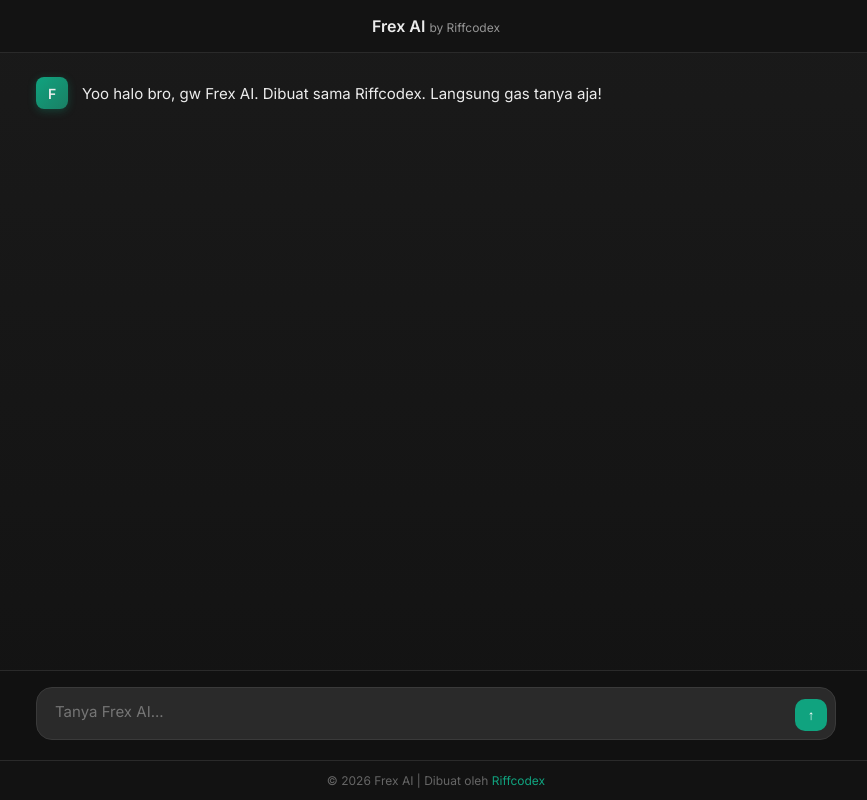
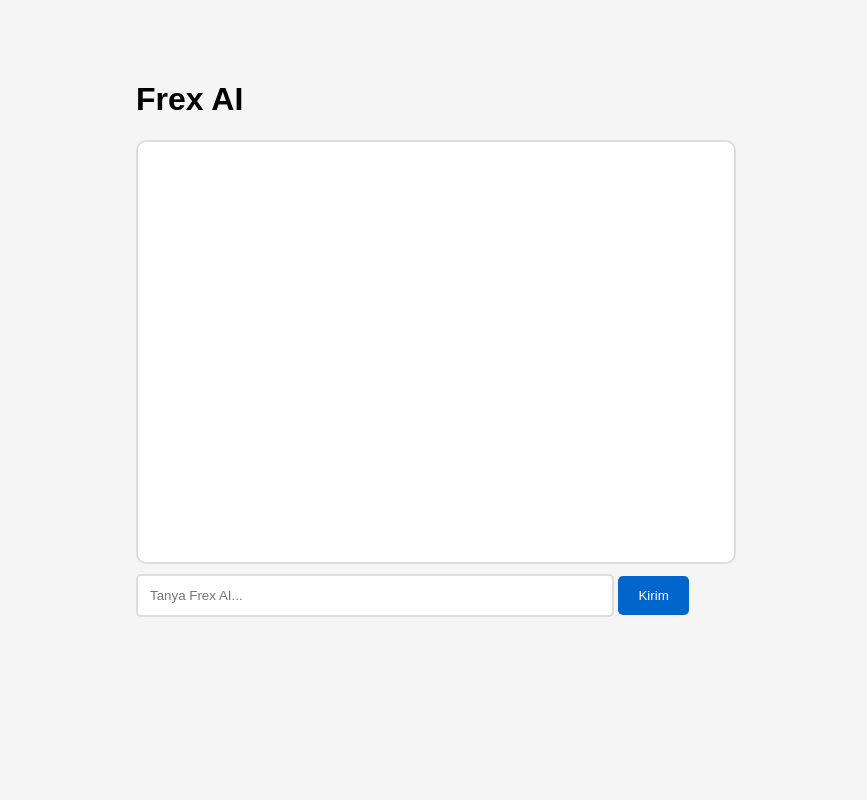
Before and after one commit to Riffcodex/Frex-Ai, a plain HTML site: page index.html in a window 1280 px wide. Shown: the whole page, without its empty margins (204-1071 px from the left). Drawn offline with Linux system fonts and the light colour scheme.

Commit message:
Fix Frex AI

```diff
--- a/index.html
+++ b/index.html
@@ -1,265 +1,89 @@
 <!DOCTYPE html>
-<html lang="id">
+<html>
 <head>
+    <title>Frex AI</title>
     <meta charset="UTF-8">
-  <meta name="viewport" content="width=device-width, initial-scale=1.0">
-  <title>Frex AI - Dibuat oleh Riffcodex</title>
     <style>
-    @import url('https://fonts.googleapis.com/css2?family=Inter:wght@400;500;600&display=swap');
-    * { margin: 0; padding: 0; box-sizing: border-box; }
-    body {
-      font-family: 'Inter', system-ui, sans-serif;
-      background: linear-gradient(180deg, #1a1a1a 0%, #121212 100%);
-      color: #ececec;
-      height: 100vh;
-      display: flex;
-      flex-direction: column;
-      overflow: hidden;
-    }
-    header {
-      padding: 16px;
-      text-align: center;
-      border-bottom: 1px solid #2a2a2a;
-      font-weight: 600;
-      background: rgba(18,18,18,0.8);
-      backdrop-filter: blur(10px);
-      position: sticky;
-      top: 0;
-      z-index: 10;
-    }
-    header span { font-size: 12px; opacity: 0.6; font-weight: 400; }
-    #chat {
-      flex: 1;
-      overflow-y: auto;
-      padding: 24px 16px;
-      display: flex;
-      flex-direction: column;
-      gap: 24px;
-      scroll-behavior: smooth;
-    }
-    #chat::-webkit-scrollbar { width: 6px; }
-    #chat::-webkit-scrollbar-thumb { background: #444; border-radius: 10px; }
- .msg {
-      max-width: 800px;
-      margin: 0 auto;
-      width: 100%;
-      display: flex;
-      gap: 14px;
-      animation: fadeIn 0.4s ease-out;
-    }
-    @keyframes fadeIn {
-      from { opacity: 0; transform: translateY(10px); }
-      to { opacity: 1; transform: translateY(0); }
-    }
- .avatar {
-      width: 32px;
-      height: 32px;
-      border-radius: 8px;
-      background: linear-gradient(135deg, #10a37f, #1a7f64);
-      display: flex;
-      align-items: center;
-      justify-content: center;
-      font-size: 14px;
-      font-weight: 600;
-      flex-shrink: 0;
-      box-shadow: 0 2px 8px rgba(16,163,127,0.3);
-    }
- .user.avatar {
-      background: linear-gradient(135deg, #5436da, #3d26a0);
-      box-shadow: 0 2px 8px rgba(84,54,218,0.3);
-    }
- .text {
-      line-height: 1.7;
-      white-space: pre-wrap;
-      padding-top: 4px;
-      font-size: 15px;
-    }
-    #form {
-      padding: 16px 16px 20px;
-      border-top: 1px solid #2a2a2a;
-      background: rgba(18,18,18,0.8);
-      backdrop-filter: blur(10px);
-    }
-    #input-wrap {
-      max-width: 800px;
-      margin: 0 auto;
-      position: relative;
-      background: #2a2a2a;
-      border-radius: 16px;
-      border: 1px solid #3a3a3a;
-      transition: all 0.2s;
-    }
-    #input-wrap:focus-within {
-      border-color: #10a37f;
-      box-shadow: 0 0 0 2px rgba(16,163,127,0.2);
-    }
-    #input {
-      width: 100%;
-      padding: 14px 50px 14px 18px;
-      border-radius: 16px;
-      border: none;
-      background: transparent;
-      color: #fff;
-      font-size: 15px;
-      font-family: inherit;
-      resize: none;
-      max-height: 200px;
-      outline: none;
-    }
-    #send {
-      position: absolute;
-      right: 8px;
-      bottom: 8px;
-      background: #10a37f;
-      border: none;
-      width: 32px;
-      height: 32px;
-      border-radius: 10px;
-      cursor: pointer;
-      color: #fff;
-      font-weight: bold;
-      display: flex;
-      align-items: center;
-      justify-content: center;
-      transition: all 0.2s;
-    }
-    #send:hover:not(:disabled) {
-      background: #0d8c6d;
-      transform: scale(1.05);
-    }
-    #send:disabled {
-      background: #444;
-      cursor: not-allowed;
-      opacity: 0.5;
-    }
-    footer {
-      text-align: center;
-      padding: 12px;
-      font-size: 12px;
-      color: #666;
-      border-top: 1px solid #2a2a2a;
-      background: rgba(18,18,18,0.8);
-    }
-    footer a {
-      color: #10a37f;
-      text-decoration: none;
-    }
-.typing {
-      display: inline-block;
-      width: 8px;
-      height: 8px;
-      border-radius: 50%;
-      background: #10a37f;
-      animation: typing 1.4s infinite;
-      margin-left: 4px;
-    }
-    @keyframes typing {
-      0%, 60%, 100% { opacity: 0.3; }
-      30% { opacity: 1; }
-    }
+        body{font-family:Arial;max-width:600px;margin:40px auto;padding:20px;background:#f5f5f5}
+        #chat{border:2px solid #ddd;height:400px;overflow-y:scroll;padding:10px;margin:10px 0;background:white;border-radius:10px}
+       .user{text-align:right;color:#0066cc;margin:8px 0}
+       .ai{text-align:left;color:#009900;margin:8px 0}
+        input{width:75%;padding:12px;border:2px solid #ddd;border-radius:5px}
+        button{padding:12px 20px;background:#0066cc;color:white;border:none;border-radius:5px;cursor:pointer}
     </style>
 </head>
 <body>
-  <header>Frex AI <span>by Riffcodex</span></header>
+    <h1>Frex AI</h1>
     <div id="chat"></div>
-  <form id="form">
-    <div id="input-wrap">
-      <textarea id="input" rows="1" placeholder="Tanya Frex AI..."></textarea>
-      <button id="send" type="submit">↑</button>
-    </div>
-  </form>
-  <footer>
-    © 2026 Frex AI | Dibuat oleh <a href="https://github.com/Riffcodex" target="_blank">Riffcodex</a>
-  </footer>
+    <input id="pesan" placeholder="Tanya Frex AI..." />
+    <button onclick="gas()">Kirim</button>
 
 <script>
-    const API_KEY = "AQ.Ab8RN6Lim4npkkee4XEETRnIR2_wJiW0H0YprQ9mChFXVjtQXg";
-    const chat = document.getElementById("chat");
-    const input = document.getElementById("input");
-    const send = document.getElementById("send");
-    const form = document.getElementById("form");
+const API_KEY = "AQ.Ab8RN6IIvQkrp4_uwKaGdc28NDdDnzifyQpQllGAnprCkzP1MA";
 
-    let history = [];
+async function gas() {
+    const input = document.getElementById('pesan');
+    const chat = document.getElementById('chat');
+    const teks = input.value;
+    if (!teks) return;
 
-    function addMsg(role, text) {
-      const msg = document.createElement("div");
-      msg.className = `msg ${role}`;
-      msg.innerHTML = `
-        <div class="avatar">${role === 'user'? 'U' : 'F'}</div>
-        <div class="text">${text}</div>
-      `;
-      chat.appendChild(msg);
+    chat.innerHTML += `<div class="user">Lu: ${teks}</div>`;
+    input.value = '';
+    chat.innerHTML += `<div class="ai">Frex AI: Mikir...</div>`;
     chat.scrollTop = chat.scrollHeight;
-      return msg;
+
+    const res = await fetch(`https://generativelanguage.googleapis.com/v1beta/models/gemini-1.5-flash:generateContent?key=${API_KEY}`, {
+        method: 'POST',
+        headers: {'Content-Type': 'application/json'},
+        body: JSON.stringify({
+            contents: [{ parts: [{ text: teks }] }]
+        })
+    });
+
+    const data = await res.json();
+    const jawab = data.candidates[0].content.parts[0].text;
+
+    chat.removeChild(chat.lastChild);
+    chat.innerHTML += `<div class="ai">Frex AI: ${jawab}</div>`;
+    chat.scrollTop = chat.scrollHeight;
 }
 
-    addMsg('ai', 'Yoo halo bro, gw Frex AI. Dibuat sama Riffcodex. Langsung gas tanya aja!');
+document.getElementById('pesan').onkeypress = e => { if(e.key==='Enter') gas() };
+</script><script>
+const API_KEY = "AQ.Ab8RN6IIvQkrp4_uwKaGdc28NDdDnzifyQpQllGAnprCkzP1MA";
 
-    input.addEventListener('input', () => {
-      input.style.height = 'auto';
-      input.style.height = input.scrollHeight + 'px';
-    });
+async function kirimKeFrexAI(pesanUser) {
+    const url = `https://generativelanguage.googleapis.com/v1beta/models/gemini-1.5-flash:generateContent?key=${API_KEY}`;
 
-    form.onsubmit = async (e) => {
-      e.preventDefault();
-      const text = input.value.trim();
-      if (!text) return;
-
-      addMsg('user', text);
-      input.value = '';
-      input.style.height = 'auto';
-      input.disabled = true;
-      send.disabled = true;
-
-      let aiMsg = addMsg('ai', '<span class="typing"></span>');
-      let aiText = aiMsg.querySelector('.text');
-
-      history.push({ role: "user", parts: [{ text: text }] });
-
-      try {
-        const res = await fetch(`https://generativelanguage.googleapis.com/v1beta/models/gemini-1.5-flash-latest:streamGenerateContent?alt=sse&key=${API_KEY}`, {
+    const response = await fetch(url, {
         method: 'POST',
         headers: { 'Content-Type': 'application/json' },
         body: JSON.stringify({
-            contents: history,
-            generationConfig: { temperature: 0.9, maxOutputTokens: 800 }
+            contents: [{ parts: [{ text: pesanUser }] }]
         })
     });
 
-        if (!res.ok) throw new Error('API Error ' + res.status);
-
-        const reader = res.body.getReader();
-        const decoder = new TextDecoder();
-        let fullText = '';
-        aiText.innerHTML = '';
-
-        while (true) {
-          const { done, value } = await reader.read();
-          if (done) break;
-
-          const chunk = decoder.decode(value);
-          const lines = chunk.split('\n');
-
-          for (const line of lines) {
-            if (line.startsWith('data: ')) {
-              const data = JSON.parse(line.slice(6));
-              const delta = data.candidates?.[0]?.content?.parts?.[0]?.text || '';
-              fullText += delta;
-              aiText.textContent = fullText;
-              chat.scrollTop = chat.scrollHeight;
-            }
-          }
+    const data = await response.json();
+    return data.candidates[0].content.parts[0].text;
 }
 
-        history.push({ role: "model", parts: [{ text: fullText }] });
+// CONTOH PAKE: Ganti id button sama input lu
+document.getElementById('tombolKirim').onclick = async () => {
+    const input = document.getElementById('inputPesan');
+    const chatBox = document.getElementById('chatContainer'); // ganti sama id div chat lu
 
-      } catch (err) {
-        aiText.textContent = 'Error bro: ' + err.message + '. Cek kuota API key lu atau koneksi internet.';
-      }
+    const pesan = input.value;
+    if (!pesan) return;
 
-      input.disabled = false;
-      send.disabled = false;
-      input.focus();
+    chatBox.innerHTML += `<div class="user">Lu: ${pesan}</div>`;
+    input.value = '';
+
+    chatBox.innerHTML += `<div class="ai">Frex AI: Mikir...</div>`;
+    const jawaban = await kirimKeFrexAI(pesan);
+
+    chatBox.removeChild(chatBox.lastChild);
+    chatBox.innerHTML += `<div class="ai">Frex AI: ${jawaban}</div>`;
+    chatBox.scrollTop = chatBox.scrollHeight;
 };
 </script>
 </body>
```
Lines whose indentation alone changed are shown as unchanged.
